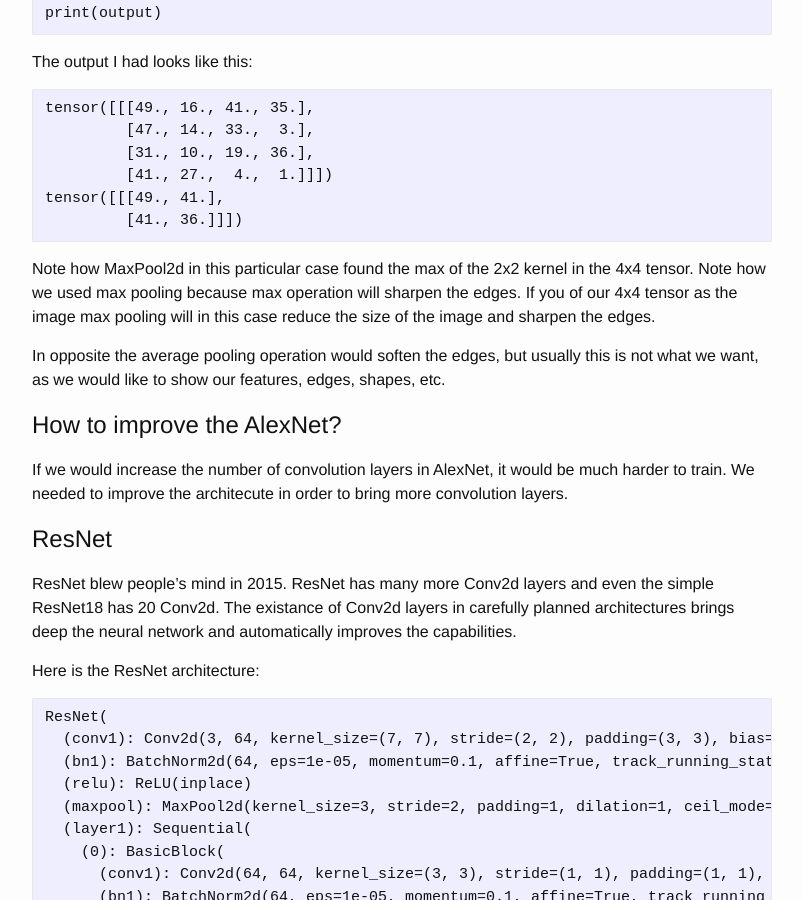
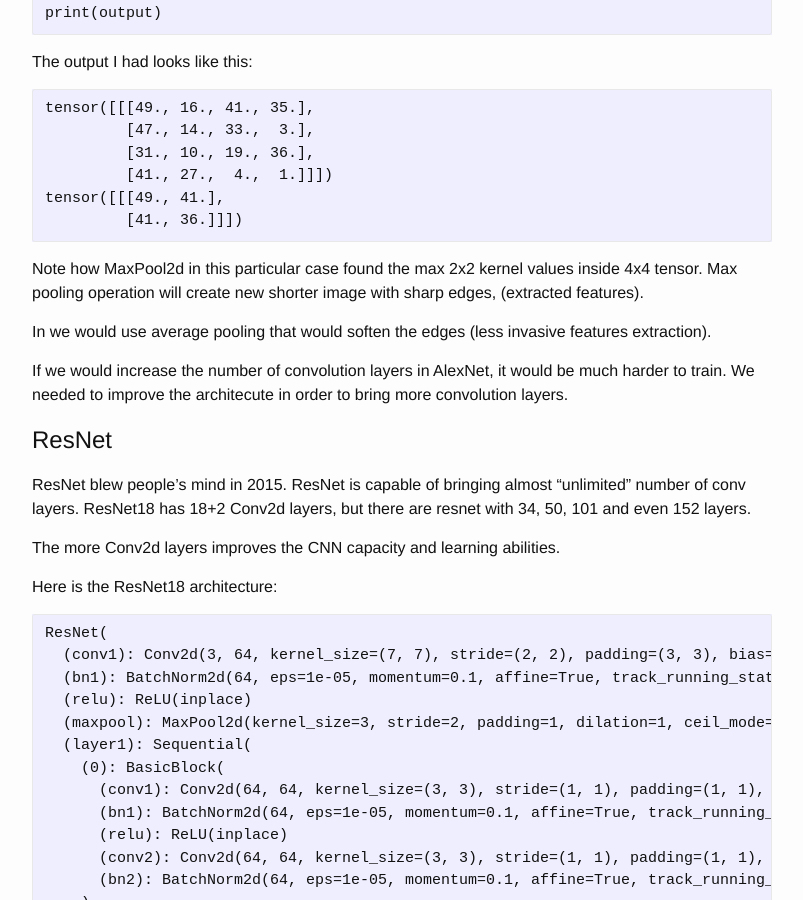
Before and after one commit to dejanbatanjac/dejanbatanjac.github.io, a Jekyll site: the page built from _posts/2019-04-22-AlexNet and ResNet architectures.md, in a window 1280 px wide and 900 px high, scrolled down 1265 px. Shown: the whole window, without its empty margins (238-1041 px from the left). Built offline with Jekyll 4.4.1, drawn with Linux system fonts in a browser that asks for light colours; our own code applies the rules of GitHub Pages for plain Markdown files; some of the changed text lies outside the part shown.

Commit message:
Update 2019-04-22-AlexNet and ResNet architectures.md

````diff
--- a/_posts/2019-04-22-AlexNet and ResNet architectures.md
+++ b/_posts/2019-04-22-AlexNet and ResNet architectures.md
@@ -59,21 +59,22 @@
 tensor([[[49., 41.],
          [41., 36.]]])
 ```
-Note how MaxPool2d in this particular case found the max of the 2x2 kernel in the 4x4 tensor.
-Note how we used max pooling because max operation will sharpen the edges. If you of our 4x4 tensor as the image max pooling will in this case reduce the size of the image and sharpen the edges.
+Note how MaxPool2d in this particular case found the max 2x2 kernel values inside 4x4 tensor.
+Max pooling operation will create new shorter image with sharp edges, (extracted features).
 
-In opposite the average pooling operation would soften the edges, but usually this is not what we want, as we would like to show our features, edges, shapes, etc.
-
-# How to improve the AlexNet?
+In we would use average pooling that would soften the edges (less invasive features extraction).
 
 If we would increase the number of convolution layers in AlexNet, it would be much harder to train.
 We needed to improve the architecute in order to bring more convolution layers.
 
 # ResNet
 
-ResNet blew people's mind in 2015. ResNet has many more Conv2d layers and even the simple ResNet18 has 20 Conv2d. The existance of Conv2d layers in carefully planned architectures brings deep the neural network and automatically improves the capabilities.
+ResNet blew people's mind in 2015. ResNet is capable of bringing almost "unlimited" number of conv layers. ResNet18 has 18+2 Conv2d layers, but there are resnet with 34, 50, 101 and even 152 layers.
 
-Here is the ResNet architecture:
+The more Conv2d layers improves the CNN capacity and learning abilities.
+
+
+Here is the ResNet18 architecture:
 ```
 ResNet(
   (conv1): Conv2d(3, 64, kernel_size=(7, 7), stride=(2, 2), padding=(3, 3), bias=False)
@@ -161,13 +162,13 @@
 )
 ```
 
-Note that almost all layers will have the kernel_size=(3, 3) and just at the very top we have a bigger kernel_size=(7x7) once, with one exception of kernel_size=(1, 1).
-The major secret how we achieved to bring into that many layers is called the [Batch norm](https://dejanbatanjac.github.io/2019/04/22/Batch-norm.html).
+Note that 18 layers have the kernel_size=(3, 3) and just at the very top we have a bigger kernel_size=(7x7) once, and at the botom we have one kernel of size (1, 1).
+The major secret how we achieved to bring that many layers is called the [Batch norm](https://dejanbatanjac.github.io/2019/04/22/Batch-norm.html).
 
 
 # Other respectable CNN mentions
 
-There is one another architecture that uses BatchNorm2d called inception, but it is memory more intensive comparing to ResNet. Inception uses the Dropout layer (not present in ResNet).
+There is one another architecture that uses BatchNorm2d called inception, but it is memory intensive comparing to ResNet. Inception uses the Dropout layer (not present in ResNet).
 
 One another but rather older model is VGG. For instance, VGG16. It was very popular at a time but it also had just a few conv2d layers.
 
````
